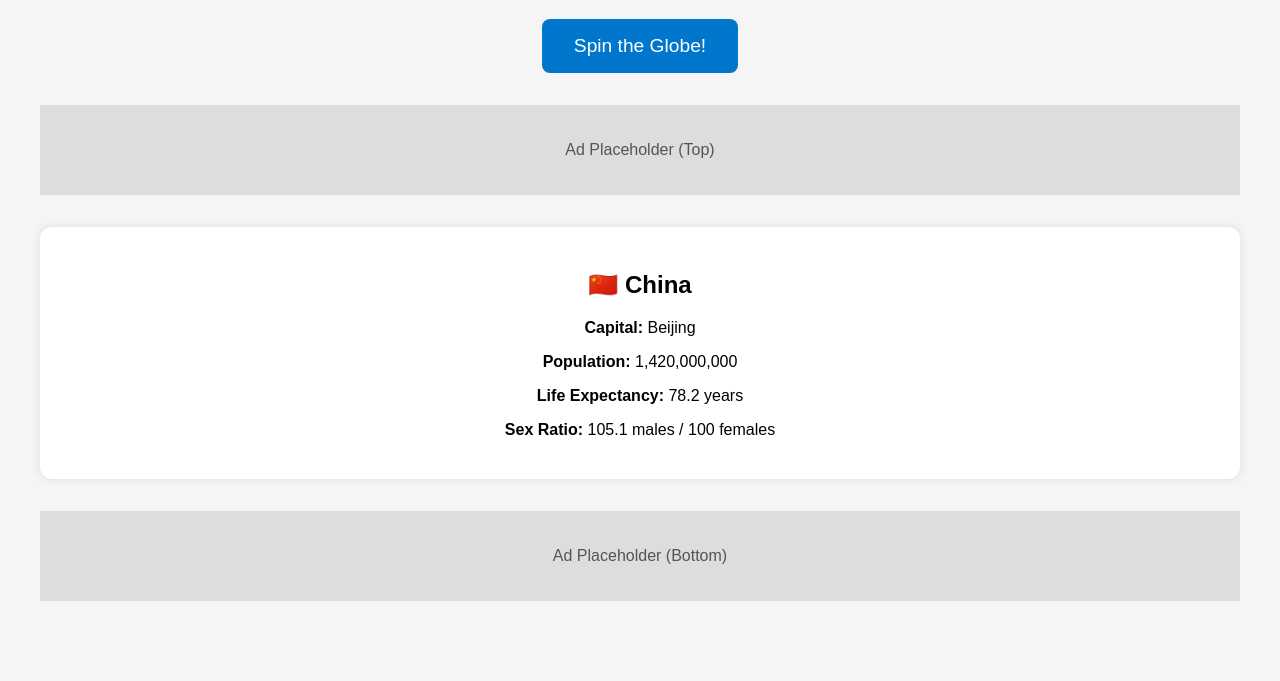
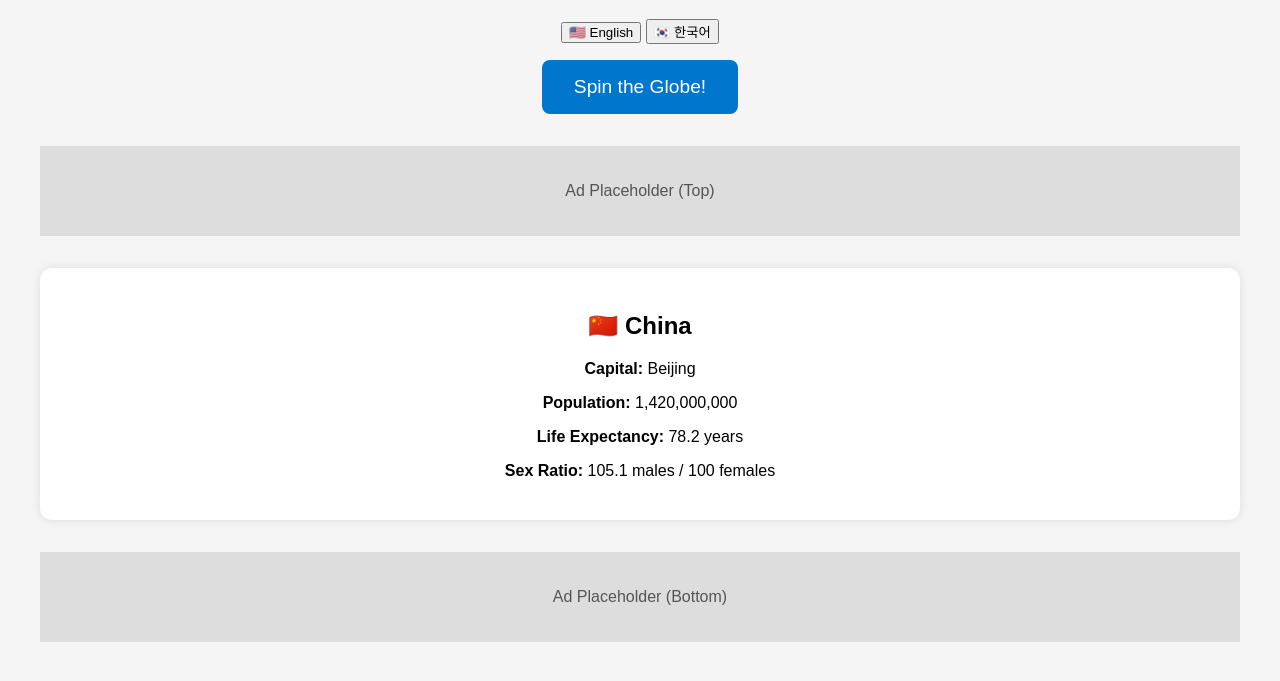
Before and after one commit to KkeChi/random-birth-country, a plain HTML site: page index.html in a window 1280 px wide. Both pictures are taken after a click on the button "Spin the Globe!". Shown: the part 101-782 px from the top of the page. Drawn offline with Linux system fonts and the light colour scheme.

Commit message:
Update index.html

```diff
--- a/index.html
+++ b/index.html
@@ -36,11 +36,18 @@
       border-radius: 8px;
       cursor: pointer;
     }
+    .lang-switch {
+      margin-bottom: 1rem;
+    }
   </style>
 </head>
 <body>
-  <h1>If You Were Randomly Born...</h1>
-  <button class="btn" onclick="spinRoulette()">Spin the Globe!</button>
+  <h1 id="title">If You Were Randomly Born...</h1>
+  <div class="lang-switch">
+    <button onclick="setLanguage('en')">🇺🇸 English</button>
+    <button onclick="setLanguage('ko')">🇰🇷 한국어</button>
+  </div>
+  <button class="btn" onclick="spinRoulette()" id="spin-btn">Spin the Globe!</button>
 
   <div class="ad-space">Ad Placeholder (Top)</div>
 
@@ -51,17 +58,17 @@
   <script>
     const countries = [
       {
-        name: "India",
-        capital: "New Delhi",
+        name: { en: "India", ko: "인도" },
+        capital: { en: "New Delhi", ko: "뉴델리" },
         population: 1400000000,
         lifeExpectancy: 70.8,
         sexRatio: "108.2 males / 100 females",
         flag: "🇮🇳",
-        weight: 17.8 // % of world population
+        weight: 17.8
       },
       {
-        name: "China",
-        capital: "Beijing",
+        name: { en: "China", ko: "중국" },
+        capital: { en: "Beijing", ko: "베이징" },
         population: 1420000000,
         lifeExpectancy: 78.2,
         sexRatio: "105.1 males / 100 females",
@@ -69,8 +76,8 @@
         weight: 17.5
       },
       {
-        name: "United States",
-        capital: "Washington D.C.",
+        name: { en: "United States", ko: "미국" },
+        capital: { en: "Washington D.C.", ko: "워싱턴 D.C." },
         population: 332000000,
         lifeExpectancy: 77.3,
         sexRatio: "98.4 males / 100 females",
@@ -78,8 +85,8 @@
         weight: 4.2
       },
       {
-        name: "Nigeria",
-        capital: "Abuja",
+        name: { en: "Nigeria", ko: "나이지리아" },
+        capital: { en: "Abuja", ko: "아부자" },
         population: 223000000,
         lifeExpectancy: 61.2,
         sexRatio: "102.3 males / 100 females",
@@ -87,8 +94,8 @@
         weight: 2.6
       },
       {
-        name: "Brazil",
-        capital: "Brasília",
+        name: { en: "Brazil", ko: "브라질" },
+        capital: { en: "Brasília", ko: "브라질리아" },
         population: 216000000,
         lifeExpectancy: 75.9,
         sexRatio: "96.7 males / 100 females",
@@ -96,6 +103,14 @@
         weight: 2.6
       }
     ];
+
+    let currentLang = 'en';
+
+    function setLanguage(lang) {
+      currentLang = lang;
+      document.getElementById('title').innerText = lang === 'ko' ? '만약 당신이 랜덤한 나라에서 태어났다면...' : 'If You Were Randomly Born...';
+      document.getElementById('spin-btn').innerText = lang === 'ko' ? '룰렛 돌리기!' : 'Spin the Globe!';
+    }
 
     function weightedRandom() {
       const total = countries.reduce((acc, c) => acc + c.weight, 0);
@@ -110,11 +125,11 @@
       const country = weightedRandom();
       const resultDiv = document.getElementById('result');
       resultDiv.innerHTML = `
-        <h2>${country.flag} ${country.name}</h2>
-        <p><strong>Capital:</strong> ${country.capital}</p>
-        <p><strong>Population:</strong> ${country.population.toLocaleString()}</p>
-        <p><strong>Life Expectancy:</strong> ${country.lifeExpectancy} years</p>
-        <p><strong>Sex Ratio:</strong> ${country.sexRatio}</p>
+        <h2>${country.flag} ${country.name[currentLang]}</h2>
+        <p><strong>${currentLang === 'ko' ? '수도' : 'Capital'}:</strong> ${country.capital[currentLang]}</p>
+        <p><strong>${currentLang === 'ko' ? '총인구' : 'Population'}:</strong> ${country.population.toLocaleString()}</p>
+        <p><strong>${currentLang === 'ko' ? '평균 수명' : 'Life Expectancy'}:</strong> ${country.lifeExpectancy} ${currentLang === 'ko' ? '세' : 'years'}</p>
+        <p><strong>${currentLang === 'ko' ? '성비' : 'Sex Ratio'}:</strong> ${country.sexRatio}</p>
       `;
       resultDiv.style.display = 'block';
     }
```
